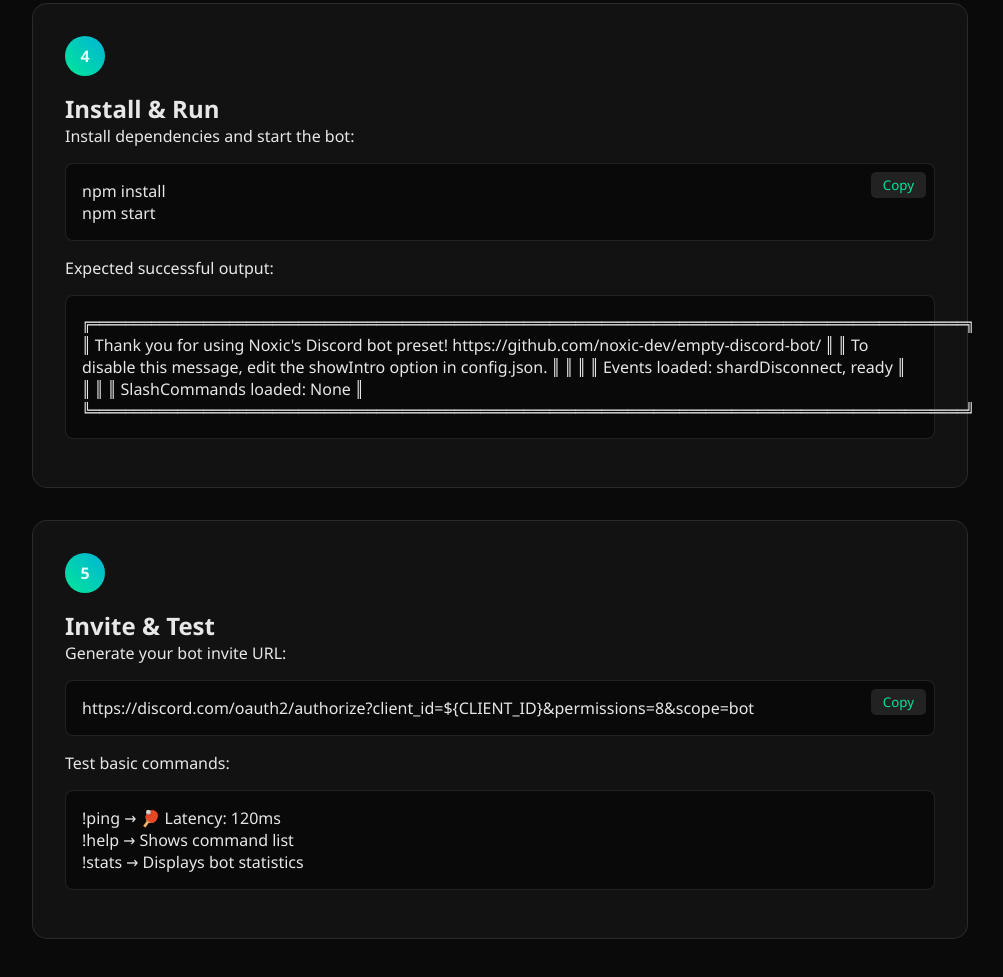
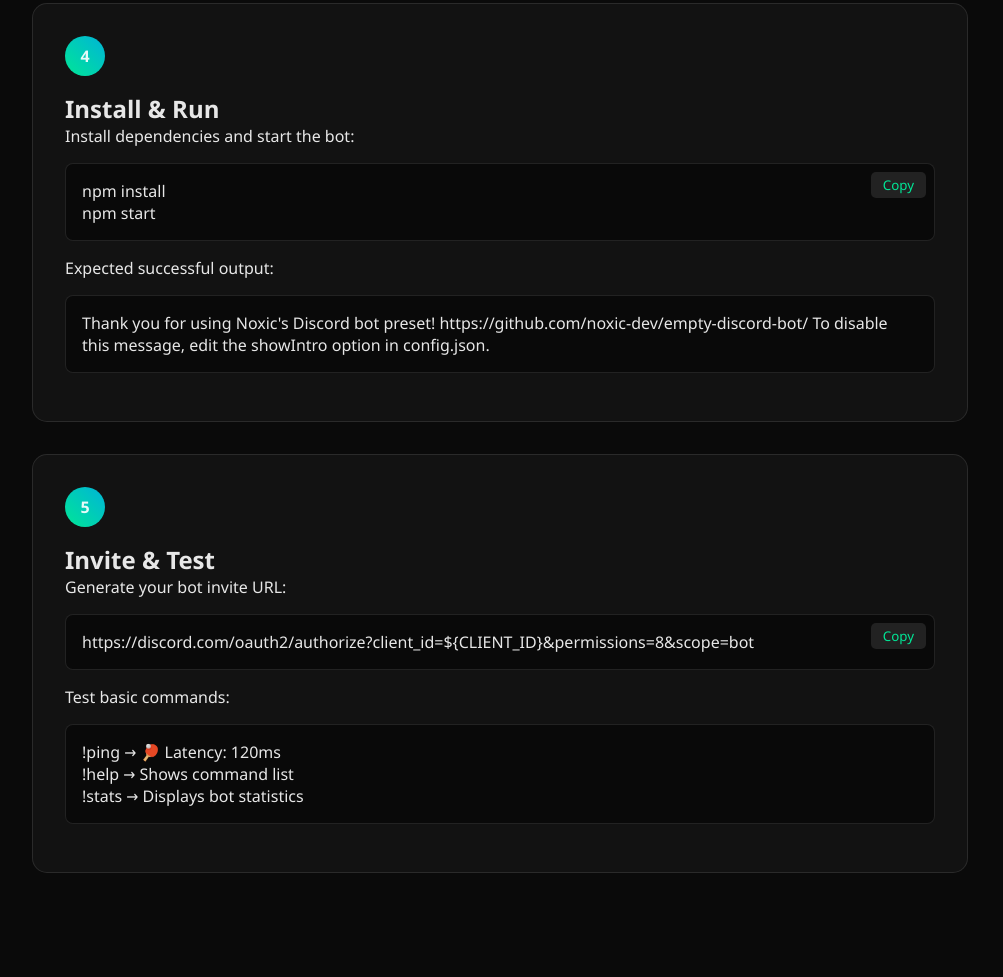
Before and after one commit to noxic-dev/EDB-GithubPages, a plain HTML site: page installation/index.html in a window 1280 px wide. Shown: the part 1494-2471 px from the top of the page, without its empty margins (140-1143 px from the left). After the commit the page ends 2431 px from the top, so only its background shows below. Drawn offline with Linux system fonts and the light colour scheme.

Commit message:
Update index.html

```diff
--- a/installation/index.html
+++ b/installation/index.html
@@ -274,14 +274,8 @@
             <p>Expected successful output:</p>
             <div class="code-block">
                 <code>
-╔═════════════════════════════════════════════════════════════════════════════════════════════════════╗
-║ Thank you for using Noxic's Discord bot preset! https://github.com/noxic-dev/empty-discord-bot/     ║
-║ To disable this message, edit the showIntro option in config.json.                                  ║
-║                                                                                                     ║
-║ Events loaded: shardDisconnect, ready                                                               ║
-║                                                                                                     ║
-║ SlashCommands loaded: None                                                                          ║
-╚═════════════════════════════════════════════════════════════════════════════════════════════════════╝
+Thank you for using Noxic's Discord bot preset! https://github.com/noxic-dev/empty-discord-bot/
+To disable this message, edit the showIntro option in config.json.
 </code>
             </div>
         </div>
```
